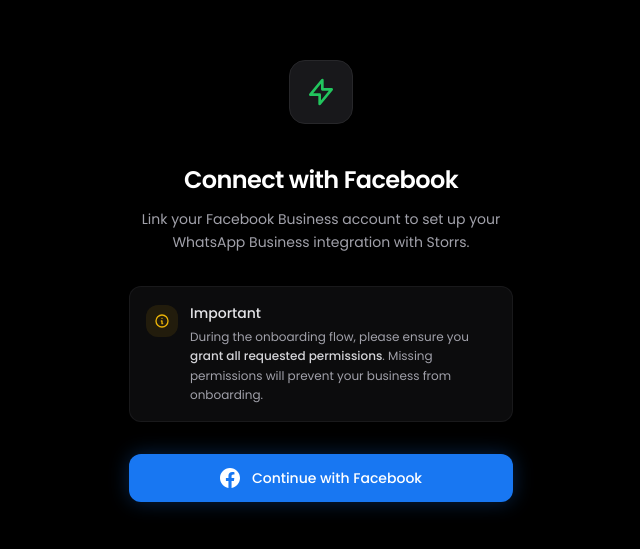
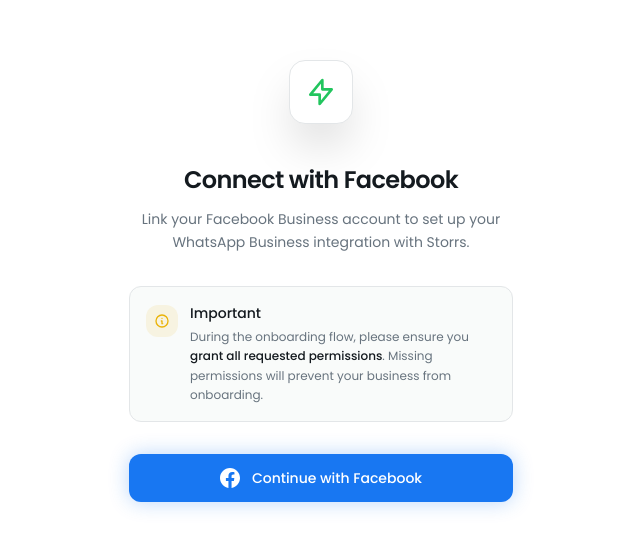
Before and after one commit to Storrs-LTD/storrs-web, a Next.js app: page /onboarding in a window 1280 px wide. Shown: the part 119-668 px from the top of the page, without its empty margins (319-959 px from the left). Built offline with nearby package versions, Linux system fonts and the light colour scheme.

Commit message:
change default theme to system theme

```diff
--- a/src/app/layout.tsx
+++ b/src/app/layout.tsx
@@ -44,7 +44,7 @@
       <body className={`${poppins.className} antialiased`}>
         <ThemeProvider
           attribute="class"
-          defaultTheme="dark"
+          defaultTheme="system"
           enableSystem
           disableTransitionOnChange
         >
--- a/src/app/onboarding/page.tsx
+++ b/src/app/onboarding/page.tsx
@@ -73,10 +73,10 @@
         crossOrigin="anonymous"
         src="https://connect.facebook.net/en_US/sdk.js"
       />
-      <div className="min-h-screen bg-black flex flex-col items-center justify-center p-6 text-white selection:bg-green-500/30">
+      <div className="min-h-screen bg-background flex flex-col items-center justify-center p-6 text-foreground selection:bg-primary/30">
         <div className="w-full max-w-sm flex flex-col items-center text-center space-y-8 animate-in fade-in zoom-in-95 duration-500">
           {/* Storrs Icon */}
-          <div className="w-16 h-16 bg-zinc-900 border border-zinc-800 rounded-2xl flex items-center justify-center mb-2 shadow-2xl">
+          <div className="w-16 h-16 bg-card border border-border rounded-2xl flex items-center justify-center mb-2 shadow-2xl">
             <svg
               className="w-8 h-8 text-green-500"
               fill="none"
@@ -96,15 +96,15 @@
             <h1 className="text-2xl font-semibold tracking-tight">
               Connect with Facebook
             </h1>
-            <p className="text-zinc-400 text-sm leading-relaxed">
+            <p className="text-muted-foreground text-sm leading-relaxed">
               Link your Facebook Business account to set up your WhatsApp
               Business integration with Storrs.
             </p>
           </div>
 
-          <div className="w-full bg-zinc-900/50 border border-zinc-800/50 rounded-xl p-4 text-left">
+          <div className="w-full bg-secondary/50 border border-border rounded-xl p-4 text-left">
             <div className="flex items-start gap-3">
-              <div className="p-2 bg-yellow-500/10 rounded-lg shrink-0 mt-0.5">
+              <div className="p-2 bg-yellow-500/10 dark:bg-yellow-500/20 rounded-lg shrink-0 mt-0.5">
                 <svg
                   className="w-4 h-4 text-yellow-500"
                   fill="none"
@@ -120,10 +120,12 @@
                 </svg>
               </div>
               <div>
-                <h3 className="text-sm font-medium text-zinc-200">Important</h3>
-                <p className="text-xs text-zinc-400 mt-1 leading-relaxed">
+                <h3 className="text-sm font-medium text-foreground">
+                  Important
+                </h3>
+                <p className="text-xs text-muted-foreground mt-1 leading-relaxed">
                   During the onboarding flow, please ensure you{" "}
-                  <strong className="text-zinc-300 font-medium">
+                  <strong className="text-foreground font-medium">
                     grant all requested permissions
                   </strong>
                   . Missing permissions will prevent your business from
```
